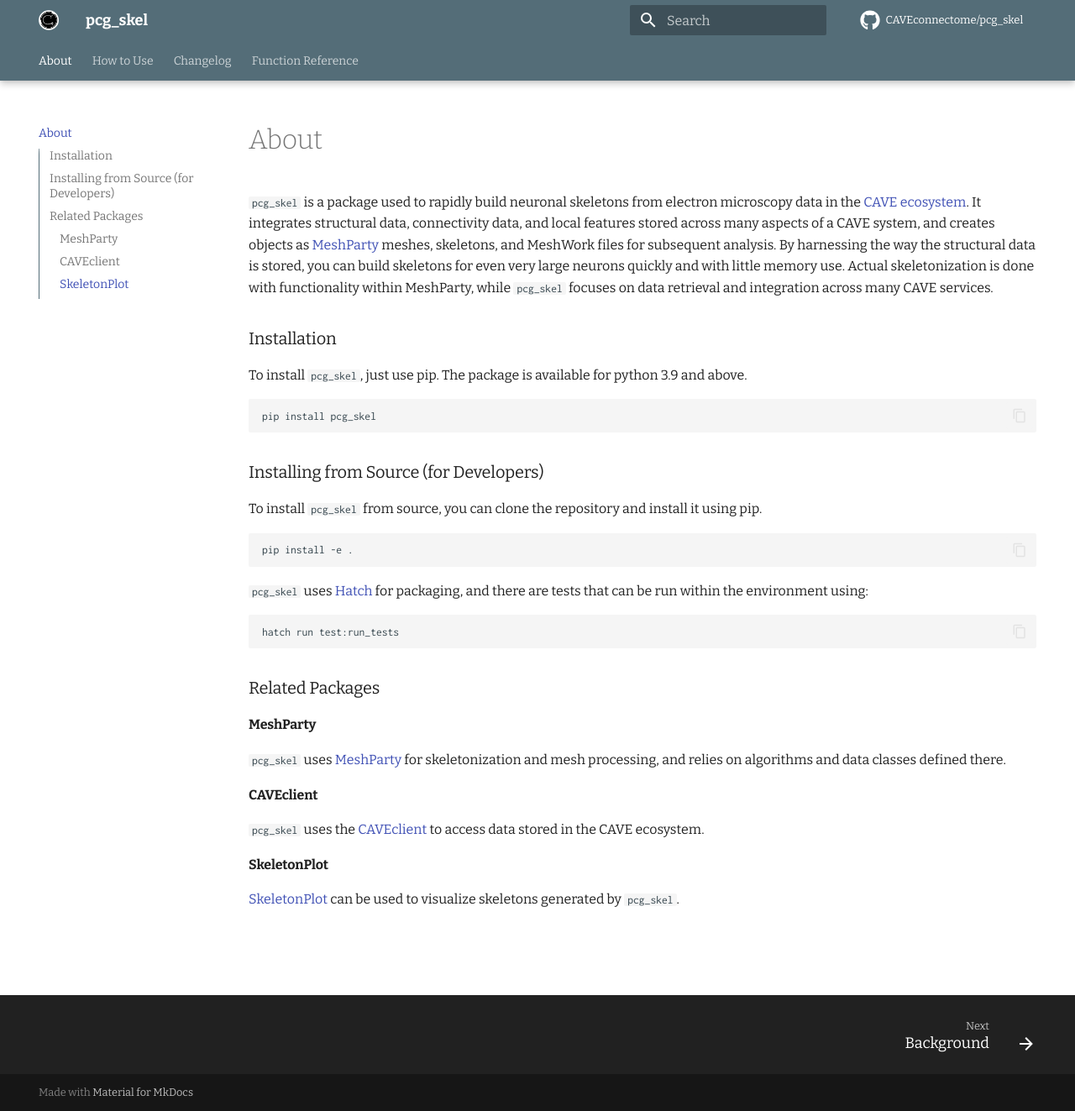
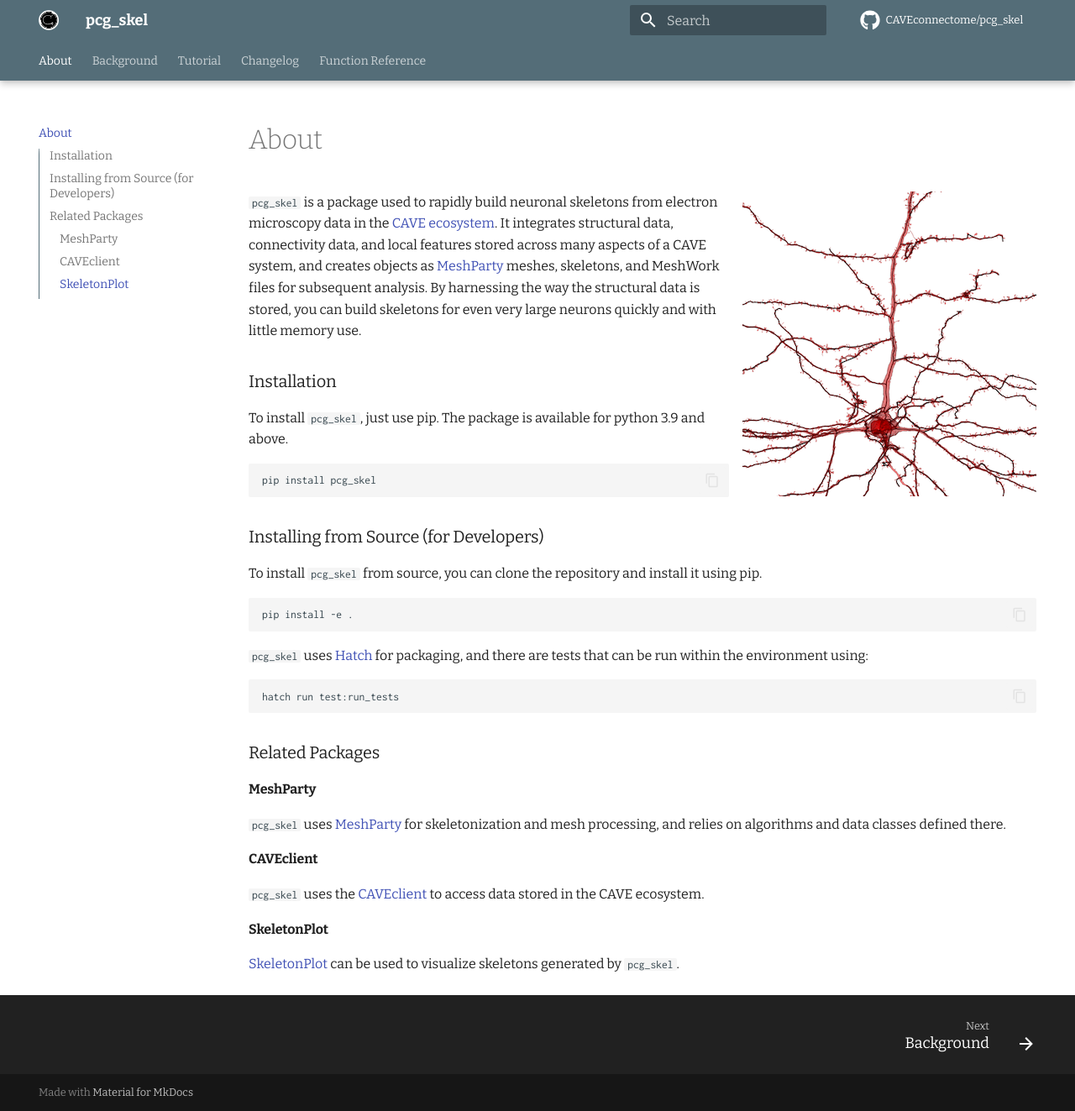
Before and after one commit to CAVEconnectome/pcg_skel, an MkDocs documentation site: the page built from docs/index.md, in a window 1280 px wide and 1323 px high. Shown: the whole window at 84% size. Built offline with MkDocs 1.6.1 and Material for MkDocs 9.7.7, drawn with Linux system fonts in a browser that asks for light colours; comment, search, counter and statistics services are not loaded.

Commit message:
doc improvements

```diff
--- a/docs/index.md
+++ b/docs/index.md
@@ -1,11 +1,12 @@
 ---
 title: About
 ---
+![Pyramidal Cell](images/example_skeleton_small.png){ align=right }
 
 `pcg_skel` is a package used to rapidly build neuronal skeletons from electron microscopy data in the [CAVE ecosystem](https://github.com/CAVEconnectome).
 It integrates structural data, connectivity data, and local features stored across many aspects of a CAVE system, and creates objects as [MeshParty](https://meshparty.readthedocs.io/en/latest/) meshes, skeletons, and MeshWork files for subsequent analysis.
 By harnessing the way the structural data is stored, you can build skeletons for even very large neurons quickly and with little memory use.
-Actual skeletonization is done with functionality within MeshParty, while `pcg_skel` focuses on data retrieval and integration across many CAVE services.
+
 
 ## Installation
 
--- a/mkdocs.yml
+++ b/mkdocs.yml
@@ -35,9 +35,8 @@ theme:
     - content.code.copy
 nav:
   - About: index.md
-  - How to Use:
-      - Background: background.md
-      - Tutorial: tutorial.md
+  - Background: background.md
+  - Tutorial: tutorial.md
   - Changelog: changelog.md
   - Function Reference:
     - reference/pcg_skel.md
@@ -64,6 +63,7 @@ markdown_extensions:
   - meta
   - tables
 plugins:
+  - glightbox:
   - search:
       lang: en
   - mkdocstrings:
--- a/pyproject.toml
+++ b/pyproject.toml
@@ -58,6 +58,7 @@ python = "3.11"
 dependencies = [
     "mkdocs-material",
     "mkdocstrings[python]",
+    "mkdocs-glightbox"
 ]
 
 [tool.hatch.envs.docs.scripts]
```
Also changed, not shown: docs/images/example_skeleton.png (added), docs/images/example_skeleton_small.png (added).
